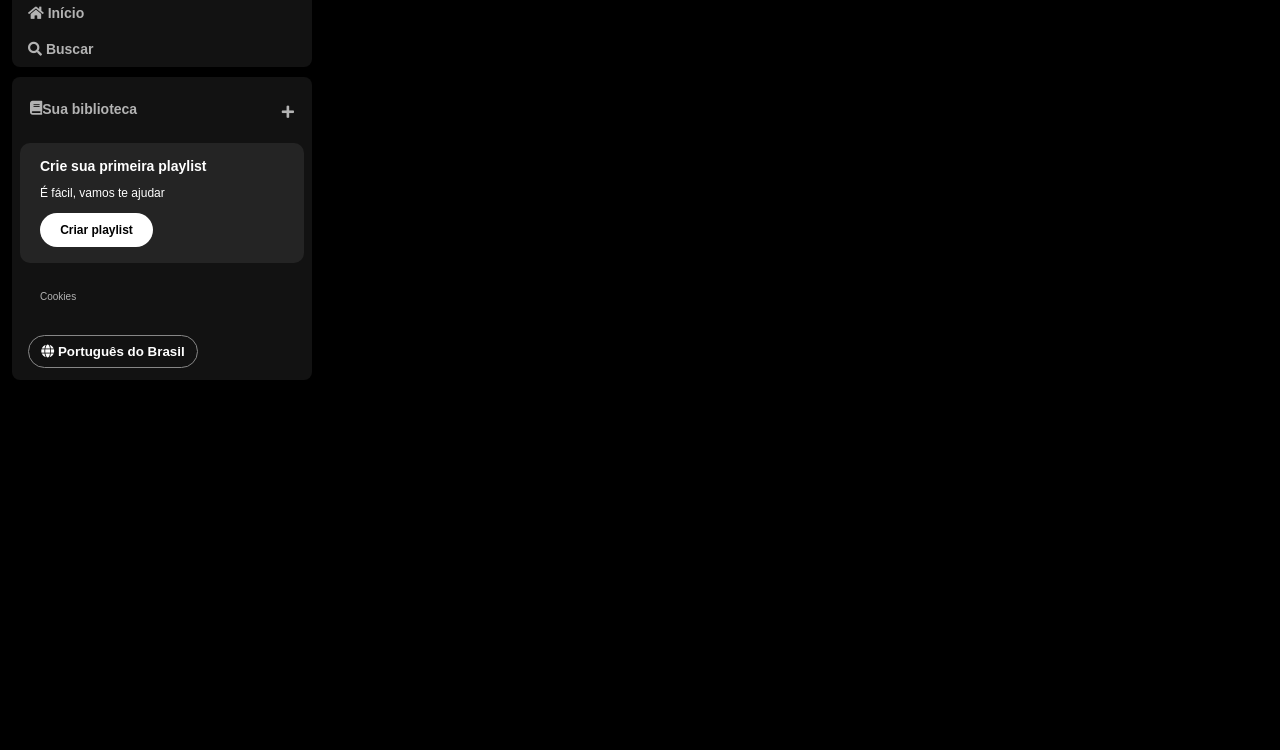
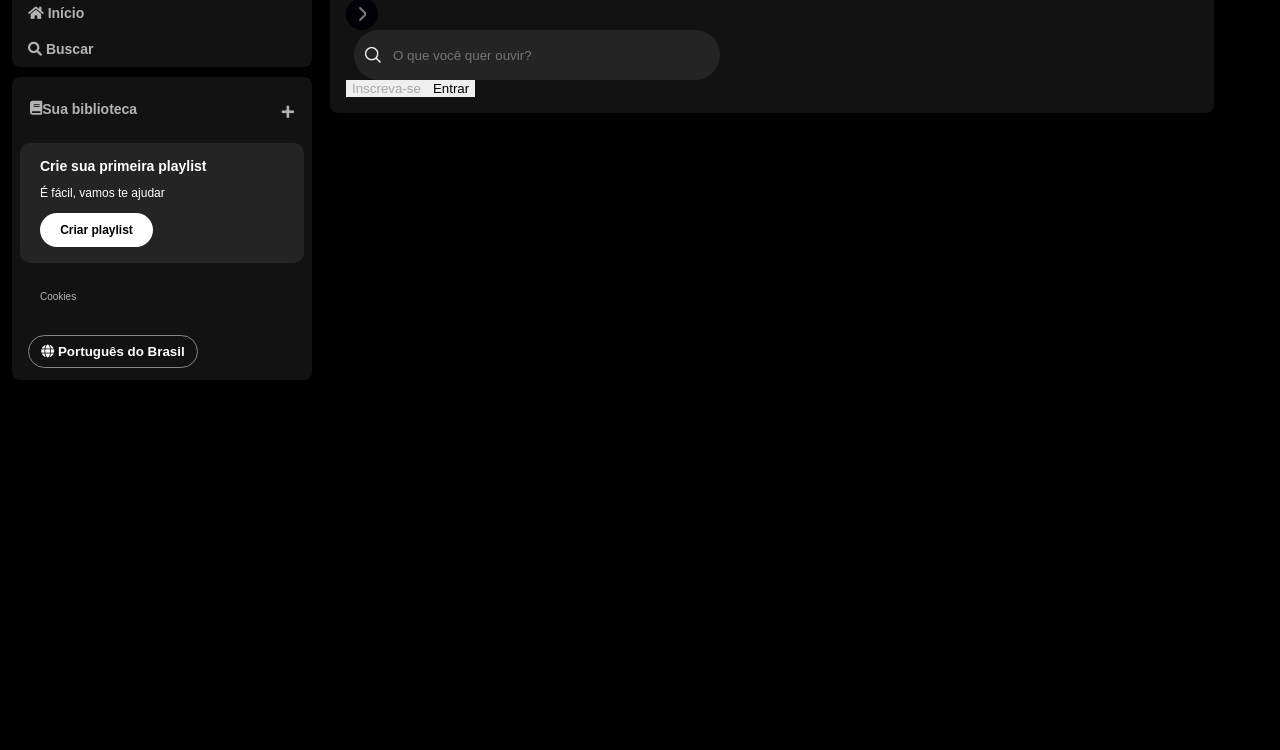
Before and after one commit to RSVictor/ImersaoFront, a plain HTML site: page index.html in a window 1280 px wide. Shown: the part 60-810 px from the top of the page. Drawn offline with Linux system fonts and the light colour scheme.

Commit message:
atualizado

```diff
--- a/index.html
+++ b/index.html
@@ -7,6 +7,7 @@
     <link rel="stylesheet" href="src/assets/styles/reset.css">
     <link rel="stylesheet" href="src/assets/styles/var.css">
     <link rel="stylesheet" href="src/assets/styles/sidebar-footer.css">
+    <link rel="stylesheet" href="src/assets/styles/main-content.css">
 
     <link rel="stylesheet" href="https://use.fontawesome.com/releases/v5.15.4/css/solid.css"
     integrity="sha384-Tv5i09RULyHKMwX0E8wJUqSOaXlyu3SQxORObAI08iUwIalMmN5L6AvlPX2LMoSE" crossorigin="anonymous" />
@@ -81,6 +82,12 @@
 
                     <div class="header__search">
                         <img src="src/assets/icons/search.png" alt="">
+                        <input id="search-input"  type="text" maxlength="800" placeholder="O que você quer ouvir?">
+                    </div>
+
+                    <div class="header__login">
+                        <button class="subscribe">Inscreva-se</button>
+                        <button class="login">Entrar</button>
                     </div>
                 </div>
             </nav>
--- /dev/null
+++ b/src/assets/styles/main-content.css
@@ -0,0 +1,77 @@
+/* HEADER */
+
+.main-container{
+    max-width: 80vw;
+    height: 100vh;
+    margin-left: 320px;
+    margin-right: 56px;
+}
+
+.header__navigation{
+    display: flex;
+    justify-content: space-between;
+    align-items: center;
+    padding: 16px;
+    margin: 10px;
+    border-radius: 8px;
+    background-color: #121212;
+}
+
+.header__navigation .header__navigation{
+    display: flex;
+    justify-content: space-around;
+    align-items: center;
+}
+
+.header__navigation .navigation .arrow-left{
+    margin-right: 1.25rem;
+}
+
+.arrow-left ,.arrow-right{
+    display: flex;
+    align-items: center;
+    justify-content: center;
+    width: 32px;
+    height: 32px;
+    background: var(-bg-icon);
+    background-color: var(--bg-arrow-color);
+    border-radius: 50%;
+    border: none;
+    cursor: pointer;
+}
+
+.header__login{
+    display: flex;
+    align-items: center;
+}
+
+.header__search{
+    display: flex;
+    align-items: center;
+    width: 364px;
+    height: 48px;
+    margin-left: 8px;
+    background-color: #242424;
+    border-radius: 500px;
+    border: 1px solid transparent;
+}
+
+.header__search img{
+    width: 16px;
+    height: 16px;
+    margin-left: 10px;
+}
+
+.header__search input{
+  background: transparent;
+  border: none;
+  padding: 0px 100px 0 12px;
+  text-overflow:  ellipsis;
+  overflow: hidden;
+  white-space: nowrap;
+  outline: none;
+}
+
+.header__login .subscribe{
+    color: #a7a7a7;
+}
--- a/src/assets/styles/var.css
+++ b/src/assets/styles/var.css
@@ -1,4 +1,9 @@
 :root{
     /* FONT*/
     --font-dm-sans: "DM Sans",sans-serif;
+
+
+/*Colors*/
+--bg-icon: #131313;
+--bg-arrow-color: rgba(0,0,07)
 }
```
